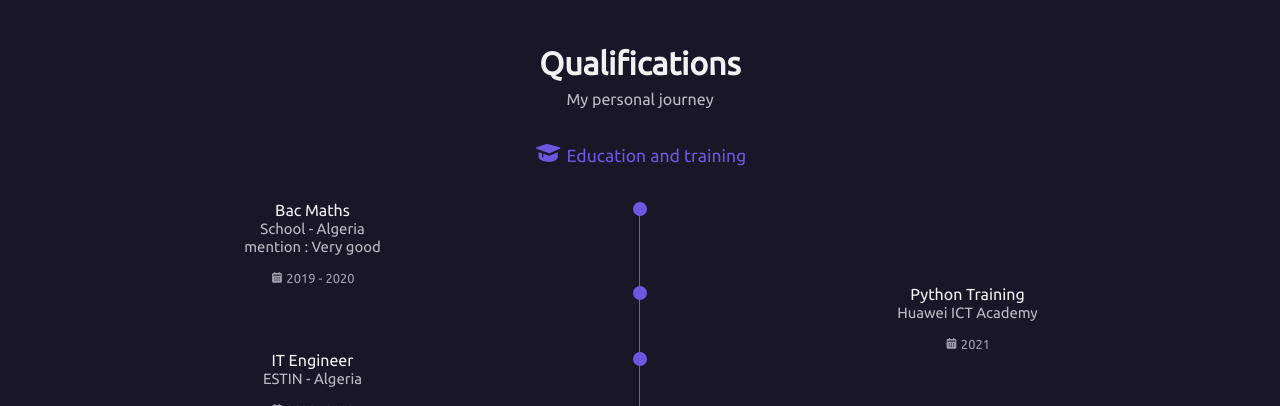
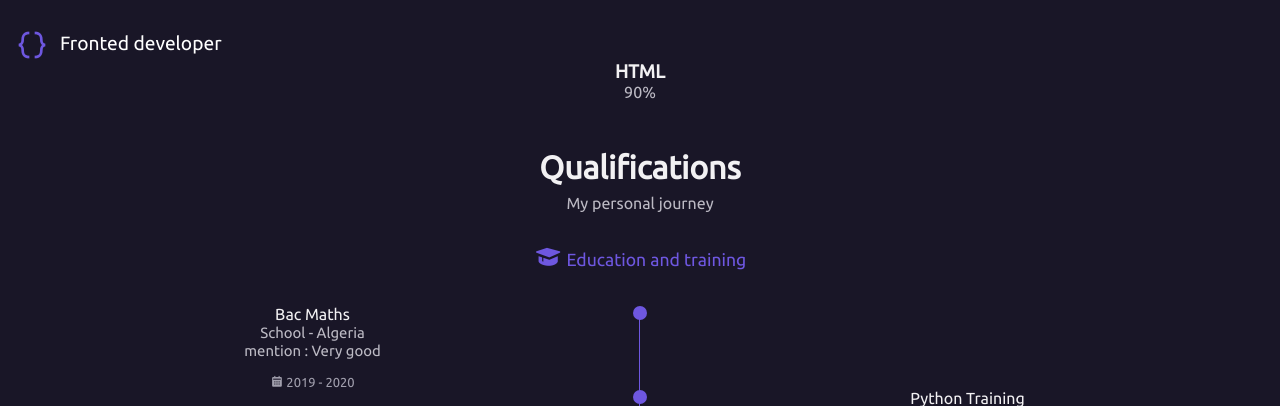
Before and after one commit to SarahOtmane/portfolio, a plain HTML site: page index.html in a window 1280 px wide. Shown: the part 694-1100 px from the top of the page. Drawn offline with nearby package versions, Linux system fonts and the light colour scheme.

Commit message:
24/01/23

```diff
--- a/css/index.css
+++ b/css/index.css
@@ -230,7 +230,17 @@ main{
 /* ---------------------------------------
         07 := section2: skills
 ---------------------------------------  */
+dt i{
+    font-size: 2rem;
+    margin-right: .75rem;
+    color: var(--first-color);
+}
 
+dt span{
+    font-size: 1.2rem;
+    color: #fff;
+    margin-top: .2rem;
+}
 
 
 
--- a/index.html
+++ b/index.html
@@ -65,6 +65,31 @@
         <section class="section2 text-align-center">
             <h1 class="title">Skills</h1>
             <h2 class="subtitle weight-500">My technical level</h2>
+            <dl>
+                <dt class="row">
+                    <i class='bx bx-code-curly'></i>
+                    <span>Fronted developer</span>
+                </dt>
+                    <dd>
+                        <div class="skills__titles d-flex justify-content-between mt-2 mb-1">
+                            <h3 class="skills__name">HTML</h3>
+                            <span class="skills__number">90%</span>
+                        </div>
+                        <div class="skills__bar">
+                            <div class="skills__percentage skills__html d-block"></div>
+                        </div>
+                    </dd>
+                    <dd>
+
+                    </dd>
+                    <dd>
+
+                    </dd>
+                <dt></dt>
+                    <dd></dd>
+                    <dd></dd>
+                    <dd></dd>
+            </dl>
         </section>
 
         <section class="section3 text-align-center">
```
